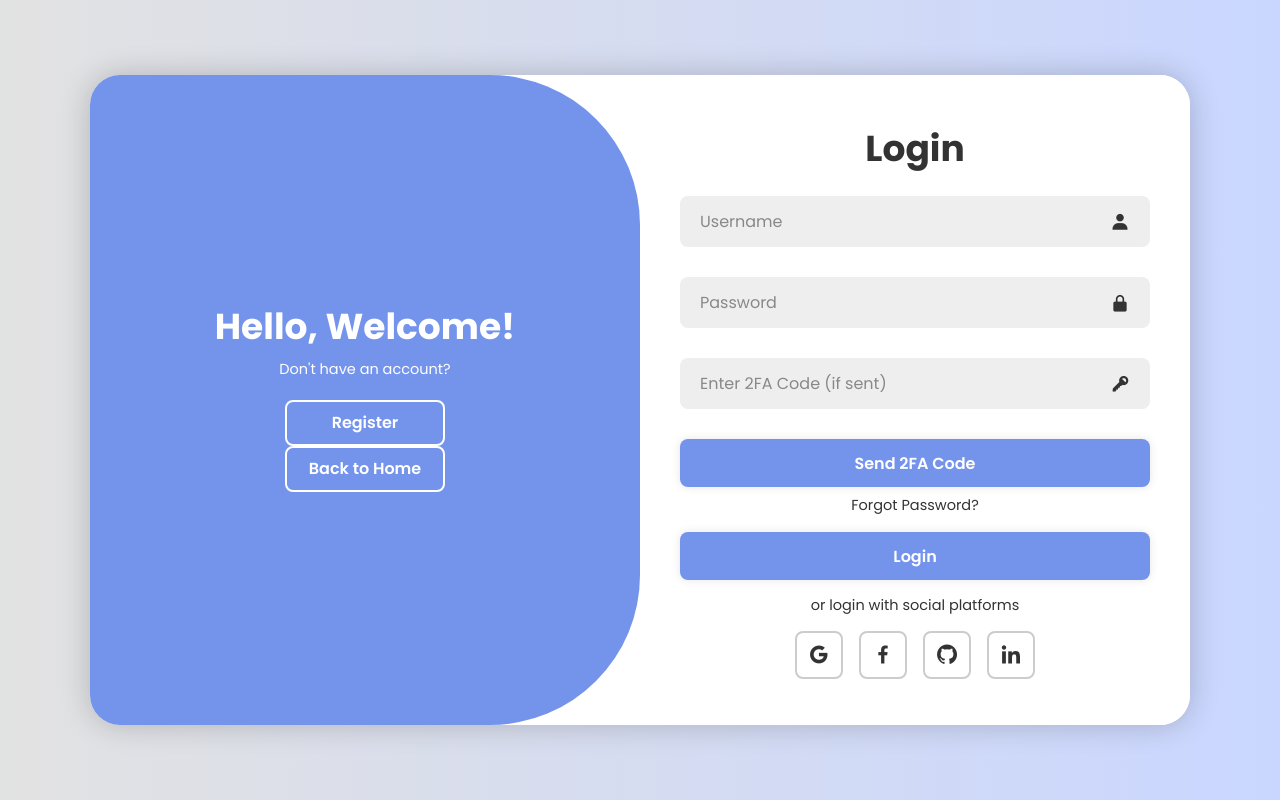
After one commit to NuLL-Raven/TalesOnAir, a Django app: page /users/authenticate/ in a window 1280 px wide. The commit adds this page. Run offline with Django 5.2, Linux system fonts and the light colour scheme.

Commit message:
Added 2FA, Made A Better Ui for The Login / Sign Up Page

```diff
--- a/audiobook_site/audiobook_site/urls.py
+++ b/audiobook_site/audiobook_site/urls.py
@@ -3,6 +3,6 @@ from django.urls import path, include
 
 urlpatterns = [
     path('admin/', admin.site.urls),
+    path('', include('core.urls')),
     path('users/', include('users.urls')),
-    path('', include('core.urls')),
 ]
--- a/audiobook_site/core/templates/base.html
+++ b/audiobook_site/core/templates/base.html
@@ -15,11 +15,10 @@
                 <button type="submit">Logout</button>
             </form>
         {% else %}
-            <a href="{% url 'sign_in' %}">Sign In</a>
-            <a href="{% url 'sign_up' %}">Sign Up</a>
+            <a href="{% url 'authenticate' %}">Authenticate</a>
         {% endif %}
+
     </nav>
-
 
     <hr>
 
--- a/audiobook_site/core/urls.py
+++ b/audiobook_site/core/urls.py
@@ -1,6 +1,7 @@
 from django.urls import path
 from . import views
 
+
 urlpatterns = [
-    path('', views.home, name='home'),
+    path('', views.home_view, name='home'),
 ]
--- a/audiobook_site/core/views.py
+++ b/audiobook_site/core/views.py
@@ -1,4 +1,5 @@
 from django.shortcuts import render
+from django.contrib.auth.decorators import login_required
 
-def home(request):
+def home_view(request):
     return render(request, 'core/home.html')
--- /dev/null
+++ b/audiobook_site/users/static/users/script.js
@@ -0,0 +1,105 @@
+const container = document.querySelector('.container');
+const registerBtn = document.querySelector('.register-btn');
+const loginBtn = document.querySelector('.login-btn');
+
+registerBtn.addEventListener('click', () => {
+  container.classList.add('active');
+});
+
+loginBtn.addEventListener('click', () => {
+  container.classList.remove('active');
+});
+
+// SEND CODE BUTTON HANDLER
+const sendCodeBtn = document.getElementById('send-code-btn');
+sendCodeBtn?.addEventListener('click', async () => {
+  const form = document.getElementById('login-form');
+  const formData = new FormData(form);
+  const username = formData.get('username');
+  const password = formData.get('password');
+  const codeStatus = document.getElementById('code-status');
+
+  if (!username || !password) {
+    codeStatus.style.color = 'red';
+    codeStatus.innerText = 'Enter username and password first.';
+    return;
+  }
+
+  const response = await fetch('/users/authenticate/', {
+    method: 'POST',
+    headers: {
+      'Content-Type': 'application/json',
+      'X-CSRFToken': getCookie('csrftoken')
+    },
+    body: JSON.stringify({
+      action: 'send_2fa_code',
+      username,
+      password
+    })
+  });
+
+  const result = await response.json();
+  codeStatus.style.color = result.success ? 'green' : 'red';
+  codeStatus.innerText = result.success ? 'Code sent! Check console.' : result.error;
+});
+
+document.querySelectorAll('.auth-form').forEach(form => {
+  form.addEventListener('submit', async function (e) {
+    e.preventDefault();
+
+    const action = this.dataset.action;
+    const formData = new FormData(this);
+    const data = { action };
+
+    formData.forEach((value, key) => {
+      data[key] = value;
+    });
+
+    if (action === 'login' && data.code?.trim()) {
+      data.action = 'verify_2fa';
+    }
+
+    const response = await fetch('/users/authenticate/', {
+      method: 'POST',
+      headers: {
+        'Content-Type': 'application/json',
+        'X-CSRFToken': getCookie('csrftoken')
+      },
+      body: JSON.stringify(data)
+    });
+
+    const result = await response.json();
+    const errorBox = this.querySelector('.error-box');
+
+    if (result.success) {
+      window.location.href = '/';
+    } else {
+      if (errorBox) {
+        errorBox.innerText = result.error;
+        errorBox.style.display = 'block';
+      } else {
+        const box = document.createElement('div');
+        box.className = 'error-box';
+        box.style.color = 'red';
+        box.style.marginBottom = '10px';
+        box.innerText = result.error;
+        this.prepend(box);
+      }
+    }
+  });
+});
+
+function getCookie(name) {
+  let cookieValue = null;
+  if (document.cookie && document.cookie !== '') {
+    const cookies = document.cookie.split(';');
+    for (let cookie of cookies) {
+      cookie = cookie.trim();
+      if (cookie.startsWith(name + '=')) {
+        cookieValue = decodeURIComponent(cookie.slice(name.length + 1));
+        break;
+      }
+    }
+  }
+  return cookieValue;
+}
--- /dev/null
+++ b/audiobook_site/users/static/users/style.css
@@ -0,0 +1,239 @@
+@import url('https://fonts.googleapis.com/css2?family=Poppins:ital,wght@0,100;0,200;0,300;0,400;0,500;0,600;0,700;0,800;0,900;1,100;1,200;1,300;1,400;1,500;1,600;1,700;1,800;1,900&display=swap');
+
+*{
+    margin: 0;
+    padding: 0;
+    box-sizing: border-box;
+    font-family: "Poppins", sans-serif;
+    text-decoration: none;
+    list-style: none;
+}
+
+body{
+    display: flex;
+    justify-content: center;
+    align-items: center;
+    min-height: 100vh;
+    background: linear-gradient(90deg, #e2e2e2, #c9d6ff);
+}
+
+.container{
+    position: relative;
+    width: 1100px;
+    height: 650px;
+    background: #fff;
+    margin: 20px;
+    border-radius: 30px;
+    box-shadow: 0 0 30px rgba(0, 0, 0, .2);
+    overflow: hidden;
+}
+
+    .container h1{
+        font-size: 36px;
+        margin: -10px 0;
+    }
+
+    .container p{
+        font-size: 14.5px;
+        margin: 15px 0;
+    }
+
+form{ width: 100%; }
+
+.form-box{
+    position: absolute;
+    right: 0;
+    width: 50%;
+    height: 100%;
+    background: #fff;
+    display: flex;
+    align-items: center;
+    color: #333;
+    text-align: center;
+    padding: 40px;
+    z-index: 1;
+    transition: .6s ease-in-out 1.2s, visibility 0s 1s;
+}
+
+    .container.active .form-box{ right: 50%; }
+
+    .form-box.register{ visibility: hidden; }
+        .container.active .form-box.register{ visibility: visible; }
+
+.input-box{
+    position: relative;
+    margin: 30px 0;
+}
+
+    .input-box input{
+        width: 100%;
+        padding: 13px 50px 13px 20px;
+        background: #eee;
+        border-radius: 8px;
+        border: none;
+        outline: none;
+        font-size: 16px;
+        color: #333;
+        font-weight: 500;
+    }
+
+        .input-box input::placeholder{
+            color: #888;
+            font-weight: 400;
+        }
+
+    .input-box i{
+        position: absolute;
+        right: 20px;
+        top: 50%;
+        transform: translateY(-50%);
+        font-size: 20px;
+    }
+
+.forgot-link{ margin: -15px 0 15px; }
+    .forgot-link a{
+        font-size: 14.5px;
+        color: #333;
+    }
+
+.btn{
+    width: 100%;
+    height: 48px;
+    background: #7494ec;
+    border-radius: 8px;
+    box-shadow: 0 0 10px rgba(0, 0, 0, .1);
+    border: none;
+    cursor: pointer;
+    font-size: 16px;
+    color: #fff;
+    font-weight: 600;
+}
+
+.social-icons{
+    display: flex;
+    justify-content: center;
+}
+
+    .social-icons a{
+        display: inline-flex;
+        padding: 10px;
+        border: 2px solid #ccc;
+        border-radius: 8px;
+        font-size: 24px;
+        color: #333;
+        margin: 0 8px;
+    }
+
+.toggle-box{
+    position: absolute;
+    width: 100%;
+    height: 100%;
+}
+
+    .toggle-box::before{
+        content: '';
+        position: absolute;
+        left: -250%;
+        width: 300%;
+        height: 100%;
+        background: #7494ec;
+
+        border-radius: 150px;
+        z-index: 2;
+        transition: 1.8s ease-in-out;
+    }
+
+        .container.active .toggle-box::before{ left: 50%; }
+
+.toggle-panel{
+    position: absolute;
+    width: 50%;
+    height: 100%;
+
+    color: #fff;
+    display: flex;
+    flex-direction: column;
+    justify-content: center;
+    align-items: center;
+    z-index: 2;
+    transition: .6s ease-in-out;
+}
+
+    .toggle-panel.toggle-left{
+        left: 0;
+        transition-delay: 0.5s;
+    }
+        .container.active .toggle-panel.toggle-left{
+            left: -50%;
+            transition-delay: .6s;
+        }
+
+    .toggle-panel.toggle-right{
+        right: -50%;
+        transition-delay: .6s;
+    }
+        .container.active .toggle-panel.toggle-right{
+            right: 0;
+            transition-delay: 1.2s;
+        }
+
+    .toggle-panel p{ margin-bottom: 20px; }
+
+    .toggle-panel .btn{
+        width: 160px;
+        height: 46px;
+        background: transparent;
+        border: 2px solid #fff;
+        box-shadow: none;
+    }
+
+@media screen and (max-width: 650px){
+    .container{ height: calc(100vh - 40px); }
+
+    .form-box{
+        bottom: 0;
+        width: 100%;
+        height: 70%;
+    }
+
+        .container.active .form-box{
+            right: 0;
+            bottom: 30%;
+        }
+
+    .toggle-box::before{
+        left: 0;
+        top: -270%;
+        width: 100%;
+        height: 300%;
+        border-radius: 20vw;
+    }
+
+        .container.active .toggle-box::before{
+            left: 0;
+            top: 70%;
+        }
+
+        .container.active .toggle-panel.toggle-left{
+            left: 0;
+            top: -30%;
+        }
+
+    .toggle-panel{
+        width: 100%;
+        height: 30%;
+    }
+        .toggle-panel.toggle-left{ top: 0; }
+        .toggle-panel.toggle-right{
+            right: 0;
+            bottom: -30%;
+        }
+
+            .container.active .toggle-panel.toggle-right{ bottom: 0; }
+}
+
+@media screen and (max-width: 400px){
+    .form-box { padding: 20px; }
+
+    .toggle-panel h1{font-size: 30px; }
+}
--- /dev/null
+++ b/audiobook_site/users/templates/users/login_register.html
@@ -0,0 +1,106 @@
+{% load static %}
+<!DOCTYPE html>
+<html lang="en">
+<head>
+    <meta charset="UTF-8">
+    <meta name="viewport" content="width=device-width, initial-scale=1.0">
+    <title>Authentification</title>
+    <link rel="stylesheet" href="{% static 'users/style.css' %}">
+    <link href='https://unpkg.com/boxicons@2.1.4/css/boxicons.min.css' rel='stylesheet'>
+</head>
+<body>
+
+    <div class="container">
+        <div class="form-box login">
+            <form id="login-form" class="auth-form" method="POST" data-action="login">
+                <div class="error-box" id="login-error-box" style="color: red; margin-bottom: 10px;"></div>
+                {% csrf_token %}
+                <h1>Login</h1>
+                <div class="input-box">
+                    <input type="text" name="username" placeholder="Username" required>
+                    <i class='bx bxs-user'></i>
+                </div>
+                <div class="input-box">
+                    <input type="password" name="password" placeholder="Password" required>
+                    <i class='bx bxs-lock-alt'></i>
+                </div>
+
+                <div class="input-box">
+                    <input type="text" name="code" placeholder="Enter 2FA Code (if sent)">
+                    <i class='bx bxs-key'></i>
+                </div>
+
+                <button type="button" class="btn" id="send-code-btn" style="margin-bottom: 10px;">Send 2FA Code</button>
+                <div id="code-status" style="margin-bottom: 10px; color: green;"></div>
+
+                <div class="forgot-link">
+                    <a href="#">Forgot Password?</a>
+                </div>
+                <button type="submit" class="btn">Login</button>
+                <p>or login with social platforms</p>
+                <div class="social-icons">
+                    <a href="#"><i class='bx bxl-google'></i></a>
+                    <a href="#"><i class='bx bxl-facebook'></i></a>
+                    <a href="#"><i class='bx bxl-github'></i></a>
+                    <a href="#"><i class='bx bxl-linkedin'></i></a>
+                </div>
+            </form>
+        </div>
+
+
+        <div class="form-box register">
+            <form id="register-form" class="auth-form" method="POST" data-action="register">
+                <div class="error-box" id="register-error-box" style="color: red; margin-bottom: 10px;"></div>
+                {% csrf_token %}
+                <h1>Registration</h1>
+                <div class="input-box">
+                    <input type="text" name="username" placeholder="Username" required>
+                    <i class='bx bxs-user'></i>
+                </div>
+                <div class="input-box">
+                    <input type="email" name="email" placeholder="Email" required>
+                    <i class='bx bxs-envelope'></i>
+                </div>
+                <div class="input-box">
+                    <input type="password" name="password1" placeholder="Password" required>
+                    <i class='bx bxs-lock-alt'></i>
+                </div>
+                <div class="input-box">
+                    <input type="password" name="password2" placeholder="Confirm Password" required>
+                    <i class='bx bxs-lock-alt'></i>
+                </div>
+                <button type="submit" class="btn">Register</button>
+                <p>or register with social platforms</p>
+                <div class="social-icons">
+                    <a href="#"><i class='bx bxl-google'></i></a>
+                    <a href="#"><i class='bx bxl-facebook'></i></a>
+                    <a href="#"><i class='bx bxl-github'></i></a>
+                    <a href="#"><i class='bx bxl-linkedin'></i></a>
+                </div>
+            </form>
+        </div>
+
+        <div class="toggle-box">
+            <div class="toggle-panel toggle-left">
+                <h1>Hello, Welcome!</h1>
+                <p>Don't have an account?</p>
+                <button type="button" class="btn register-btn">Register</button>
+                <a href="{% url 'home' %}">
+                    <button type="button" class="btn">Back to Home</button>
+                </a>
+            </div>
+
+            <div class="toggle-panel toggle-right">
+                <h1>Welcome Back!</h1>
+                <p>Already have an account?</p>
+                <button type="button" class="btn login-btn">Login</button>
+                <a href="{% url 'home' %}">
+                    <button type="button" class="btn">Back to Home</button>
+                </a>
+            </div>
+        </div>
+    </div>
+
+    <script src="{% static 'users/script.js' %}"></script>
+</body>
+</html>
--- a/audiobook_site/users/urls.py
+++ b/audiobook_site/users/urls.py
@@ -1,9 +1,8 @@
-from django.contrib.auth.views import LogoutView
 from django.urls import path
 from . import views
+from .views import authenticate_view
 
 urlpatterns = [
-    path('sign-up/', views.sign_up, name='sign_up'),
-    path('sign-in/', views.sign_in, name='sign_in'),
-    path('logout/', LogoutView.as_view(next_page='sign_in'), name='logout'),
+    path('authenticate/', authenticate_view, name='authenticate'),
+    path('logout/', views.logout_view, name='logout'),
 ]
--- a/audiobook_site/users/views.py
+++ b/audiobook_site/users/views.py
@@ -1,34 +1,67 @@
+import json
+import random
+import string
+from django.utils import timezone
+
+from django.http import JsonResponse
+from django.contrib.auth import authenticate, login, logout, get_user_model
+from django.core.mail import send_mail
 from django.shortcuts import render, redirect
-from django.contrib.auth.forms import AuthenticationForm
-from .forms import CustomUserCreationForm, EmailOrUsernameAuthenticationForm
+from django.views.decorators.csrf import csrf_exempt
+from django.conf import settings
 
-from django.contrib.auth import login
-from .models import User, Subscription
+User = get_user_model()
+
+# Store 2FA codes in memory (use cache/db in production)
+pending_2fa = {}
+
+def authentication_page(request):
+    return render(request, 'users/authenticate.html')
+
+@csrf_exempt
+def authenticate_view(request):
+    if request.method == 'POST':
+        data = json.loads(request.body)
+        action = data.get('action')
+
+        if action == 'login':
+            # fallback, requires code
+            return JsonResponse({'success': False, 'error': 'Use the "Send Code" button first.'})
+
+        elif action == 'send_2fa_code':
+            username = data.get('username')
+            password = data.get('password')
+            user = authenticate(request, username=username, password=password)
+            if user:
+                code = ''.join(random.choices(string.digits, k=6))
+                request.session['2fa_user_id'] = user.id
+                request.session['2fa_code'] = code
+                request.session['2fa_time'] = str(timezone.now())
+                print(f'[2FA CODE for {user.username}]: {code}')
+                return JsonResponse({'success': True})
+            return JsonResponse({'success': False, 'error': 'Invalid credentials.'})
+
+        elif action == 'verify_2fa':
+            user_id = request.session.get('2fa_user_id')
+            code_sent = request.session.get('2fa_code')
+            code_input = data.get('code')
+
+            if str(code_input).strip() == str(code_sent).strip():
+                user = User.objects.filter(id=user_id).first()
+                if user:
+                    login(request, user)
+                    # Cleanup session
+                    del request.session['2fa_user_id']
+                    del request.session['2fa_code']
+                    del request.session['2fa_time']
+                    return JsonResponse({'success': True})
+                return JsonResponse({'success': False, 'error': 'User not found.'})
+            else:
+                return JsonResponse({'success': False, 'error': 'Invalid 2FA code.'})
+
+    return render(request, 'users/login_register.html')
 
 
-def sign_up(request):
-    if request.method == 'POST':
-        form = CustomUserCreationForm(request.POST)
-        if form.is_valid():
-            user = form.save()
-            subscription = Subscription.objects.get(type='FREE')
-            user.subscription = subscription
-            user.save()
-            login(request, user)
-            return redirect('home')
-    else:
-        form = CustomUserCreationForm()
-    return render(request, 'users/sign_up.html', {'form': form})
-
-
-
-def sign_in(request):
-    if request.method == 'POST':
-        form = EmailOrUsernameAuthenticationForm(request, data=request.POST)
-        if form.is_valid():
-            user = form.get_user()
-            login(request, user)
-            return redirect('home')
-    else:
-        form = EmailOrUsernameAuthenticationForm()
-    return render(request, 'users/sign_in.html', {'form': form})
+def logout_view(request):
+    logout(request)
+    return redirect('home')
```
Also changed, not shown: audiobook_site/audiobook_site/settings.py (+9 -2 lines), audiobook_site/users/forms.py (+22 -27 lines), audiobook_site/users/templates/users/sign_in.html (deleted, +0 -22 lines), audiobook_site/users/templates/users/sign_up.html (deleted, +0 -48 lines).
